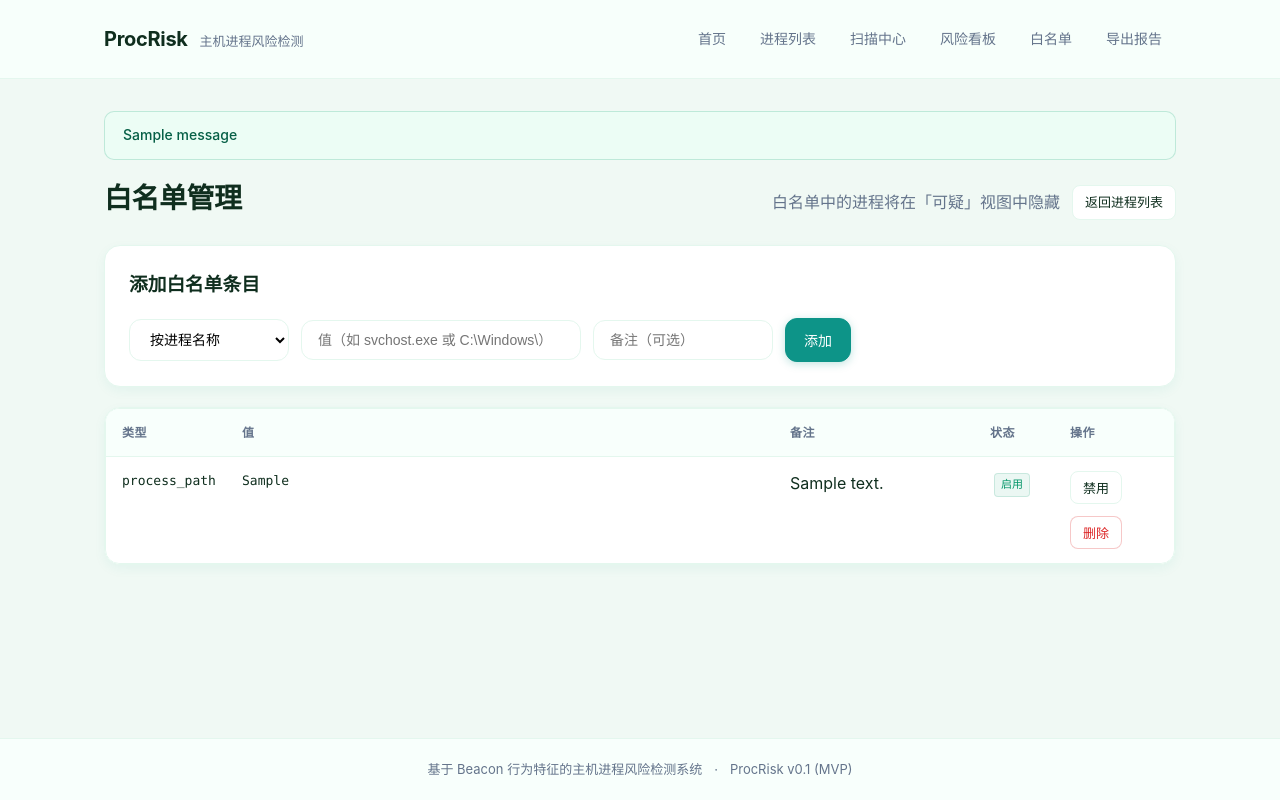
After one commit to oumi-2and11/beacon_proc_risk, a Flask app: page /allowlist/ in a window 1280 px wide. The commit adds this page. Run offline with Flask 3, Linux system fonts and the light colour scheme; tables that the repository leaves empty hold one stand-in row (values such as "Sample post"); one stand-in notice (Sample message) is shown.

Commit message:
进程扫描添加白名单功能，增加白名单页面

```diff
--- a/utils/process_collector/collector.py
+++ b/utils/process_collector/collector.py
@@ -70,6 +70,8 @@ def sync_process_catalog(process_info: ProcessInfo, db_session) -> "ProcessCatal
             existing.name = process_info.name
         if process_info.exe_path:
             existing.exe_path = process_info.exe_path
+        existing.path_suspicious = process_info.path_suspicious
+        existing.parent_child_suspicious = process_info.parent_child_suspicious
         return existing
 
     record = ProcessCatalog(
@@ -84,6 +86,8 @@ def sync_process_catalog(process_info: ProcessInfo, db_session) -> "ProcessCatal
         parent_name=process_info.parent_name,
         is_system=process_info.is_system,
         signed_status=process_info.signed_status,
+        path_suspicious=process_info.path_suspicious,
+        parent_child_suspicious=process_info.parent_child_suspicious,
     )
     db_session.add(record)
     db_session.flush()
--- a/utils/process_collector/models.py
+++ b/utils/process_collector/models.py
@@ -26,6 +26,8 @@ class ProcessInfo:
     connections: List[dict] = field(default_factory=list)
     cpu_percent: float = 0.0
     memory_rss: int = 0
+    path_suspicious: bool = False
+    parent_child_suspicious: bool = False
 
     def to_dict(self) -> dict:
         return {
--- a/webapp/__init__.py
+++ b/webapp/__init__.py
@@ -15,6 +15,7 @@ def create_app():
     from webapp.views.dashboard_view import dashboard_bp
     from webapp.views.export_view import export_bp
     from webapp.views.api import api_bp
+    from webapp.views.allowlist_view import allowlist_bp
 
     # 首页
     app.register_blueprint(main_bp)
@@ -34,4 +35,7 @@ def create_app():
     # API：/api/
     app.register_blueprint(api_bp, url_prefix="/api")
 
+    # 白名单：/allowlist/
+    app.register_blueprint(allowlist_bp, url_prefix="/allowlist")
+
     return app
--- a/webapp/models.py
+++ b/webapp/models.py
@@ -112,6 +112,8 @@ class ProcessCatalog(db.Model):
         db.Enum("unknown", "signed", "unsigned", "invalid"),
         nullable=False, default="unknown",
     )
+    path_suspicious = db.Column(db.Boolean, nullable=False, default=False)
+    parent_child_suspicious = db.Column(db.Boolean, nullable=False, default=False)
     first_seen_at = db.Column(
         db.DateTime, nullable=False, default=lambda: datetime.utcnow()
     )
--- a/webapp/static/css/main.css
+++ b/webapp/static/css/main.css
@@ -531,3 +531,103 @@ a:hover{
     font-size: 24px;
   }
 }
+
+/* ---- Filter Tabs ---- */
+.filter-tabs{
+  display: flex;
+  gap: 4px;
+  margin-bottom: 20px;
+}
+
+.filter-tabs .tab{
+  display: inline-flex;
+  align-items: center;
+  gap: 8px;
+  padding: 10px 18px;
+  border-radius: 12px;
+  font-size: 14px;
+  font-weight: 500;
+  color: var(--muted);
+  background: var(--card);
+  border: 1px solid var(--border-light);
+  cursor: pointer;
+  transition: all 0.2s ease;
+  text-decoration: none;
+}
+
+.filter-tabs .tab:hover{
+  background: var(--bg-alt);
+  border-color: var(--border);
+  text-decoration: none;
+}
+
+.filter-tabs .tab.active{
+  background: var(--primary);
+  color: #fff;
+  border-color: var(--primary);
+}
+
+.tab-count{
+  font-size: 12px;
+  padding: 2px 8px;
+  border-radius: 999px;
+  background: rgba(0,0,0,0.08);
+}
+
+.filter-tabs .tab.active .tab-count{
+  background: rgba(255,255,255,0.2);
+}
+
+/* ---- Risk Tags ---- */
+.risk-tag{
+  display: inline-block;
+  font-size: 11px;
+  padding: 2px 6px;
+  border-radius: 4px;
+  margin-left: 4px;
+  font-weight: 500;
+  vertical-align: middle;
+}
+
+.tag-suspicious{
+  color: var(--mid);
+  background: rgba(217, 119, 6, 0.1);
+  border: 1px solid rgba(217, 119, 6, 0.2);
+}
+
+.tag-unsigned{
+  color: var(--high);
+  background: rgba(220, 38, 38, 0.08);
+  border: 1px solid rgba(220, 38, 38, 0.15);
+}
+
+.tag-safe{
+  color: var(--low);
+  background: rgba(5, 150, 105, 0.08);
+  border: 1px solid rgba(5, 150, 105, 0.15);
+}
+
+/* ---- Flash Messages ---- */
+.flash-messages{
+  margin-bottom: 16px;
+}
+
+.flash{
+  padding: 12px 18px;
+  border-radius: 10px;
+  font-size: 14px;
+  font-weight: 500;
+  margin-bottom: 8px;
+}
+
+.flash-success{
+  background: #ecfdf5;
+  color: #065f46;
+  border: 1px solid rgba(5, 150, 105, 0.2);
+}
+
+.flash-error{
+  background: #fef2f2;
+  color: #991b1b;
+  border: 1px solid rgba(220, 38, 38, 0.2);
+}
--- /dev/null
+++ b/webapp/templates/allowlist.html
@@ -0,0 +1,72 @@
+{% extends "layout.html" %}
+{% block title %}白名单管理 - ProcRisk{% endblock %}
+
+{% block content %}
+<div class="page-title">
+  <h2>白名单管理</h2>
+  <div class="hstack">
+    <span class="muted">白名单中的进程将在「可疑」视图中隐藏</span>
+    <a class="btn btn-sm" href="{{ url_for('process.list_processes') }}">返回进程列表</a>
+  </div>
+</div>
+
+<!-- 添加条目 -->
+<div class="card">
+  <h3 style="margin-top:0;">添加白名单条目</h3>
+  <form method="post" action="{{ url_for('allowlist.add_entry') }}" class="hstack">
+    <select class="input" name="type" style="width:160px;">
+      <option value="process_name">按进程名称</option>
+      <option value="process_path">按进程路径</option>
+      <option value="remote_ip">按远端 IP</option>
+    </select>
+    <input class="input" type="text" name="value" placeholder="值（如 svchost.exe 或 C:\Windows\）" required>
+    <input class="input" type="text" name="note" placeholder="备注（可选）" style="width:180px;">
+    <button class="btn primary" type="submit">添加</button>
+  </form>
+</div>
+
+<!-- 条目列表 -->
+<div class="card" style="padding:0; overflow:hidden;">
+  <table class="table table-fixed">
+    <thead>
+      <tr>
+        <th style="width:120px;">类型</th>
+        <th>值</th>
+        <th style="width:200px;">备注</th>
+        <th style="width:80px;">状态</th>
+        <th style="width:120px;">操作</th>
+      </tr>
+    </thead>
+    <tbody>
+      {% for e in entries %}
+      <tr>
+        <td class="mono">{{ e.type }}</td>
+        <td class="mono cell-ellipsis" title="{{ e.value }}">{{ e.value }}</td>
+        <td class="cell-ellipsis" title="{{ e.note }}">{{ e.note or '' }}</td>
+        <td>
+          {% if e.enabled %}
+            <span class="risk-tag tag-safe">启用</span>
+          {% else %}
+            <span class="risk-tag tag-unsigned">禁用</span>
+          {% endif %}
+        </td>
+        <td>
+          <div class="hstack">
+            <form method="post" action="{{ url_for('allowlist.toggle_entry', entry_id=e.id) }}">
+              <button class="btn btn-sm" type="submit">{{ '禁用' if e.enabled else '启用' }}</button>
+            </form>
+            <form method="post" action="{{ url_for('allowlist.delete_entry', entry_id=e.id) }}"
+                  onsubmit="return confirm('确定删除此条目？')">
+              <button class="btn btn-sm danger" type="submit">删除</button>
+            </form>
+          </div>
+        </td>
+      </tr>
+      {% endfor %}
+      {% if entries|length == 0 %}
+      <tr><td colspan="5" class="muted" style="text-align:center; padding:24px;">暂无白名单条目</td></tr>
+      {% endif %}
+    </tbody>
+  </table>
+</div>
+{% endblock %}
--- a/webapp/templates/layout.html
+++ b/webapp/templates/layout.html
@@ -20,12 +20,22 @@
         <a class="nav-link" href="{{ url_for('process.list_processes') }}">进程列表</a>
         <a class="nav-link" href="{{ url_for('scan.list_scans') }}">扫描中心</a>
         <a class="nav-link" href="{{ url_for('dashboard.dashboard') }}">风险看板</a>
+        <a class="nav-link" href="{{ url_for('allowlist.list_allowlist') }}">白名单</a>
         <a class="nav-link" href="{{ url_for('export.export_home') }}">导出报告</a>
       </nav>
     </div>
   </header>
 
   <main class="container">
+    {% with messages = get_flashed_messages(with_categories=true) %}
+    {% if messages %}
+    <div class="flash-messages">
+      {% for category, message in messages %}
+      <div class="flash flash-{{ category }}">{{ message }}</div>
+      {% endfor %}
+    </div>
+    {% endif %}
+    {% endwith %}
     {% block content %}{% endblock %}
   </main>
 
--- /dev/null
+++ b/webapp/views/allowlist_view.py
@@ -0,0 +1,94 @@
+from flask import Blueprint, render_template, request, redirect, url_for, flash
+
+from webapp.db import db
+from webapp.models import Allowlist
+
+allowlist_bp = Blueprint("allowlist", __name__)
+
+DEFAULT_ALLOWLIST = [
+    ("process_name", "svchost.exe", "Windows 服务主机"),
+    ("process_name", "csrss.exe", "客户端/服务器运行时子系统"),
+    ("process_name", "lsass.exe", "本地安全认证"),
+    ("process_name", "services.exe", "服务控制管理器"),
+    ("process_name", "winlogon.exe", "Windows 登录"),
+    ("process_name", "dwm.exe", "桌面窗口管理器"),
+    ("process_name", "explorer.exe", "Windows 资源管理器"),
+    ("process_name", "taskhostw.exe", "任务主机"),
+    ("process_name", "RuntimeBroker.exe", "运行时代理"),
+    ("process_path", "C:\\Windows\\System32\\", "System32 目录"),
+]
+
+
+@allowlist_bp.route("/", methods=["GET"])
+def list_allowlist():
+    """白名单管理页，首次访问自动填充默认条目。"""
+    if Allowlist.query.count() == 0:
+        for atype, value, note in DEFAULT_ALLOWLIST:
+            db.session.add(Allowlist(type=atype, value=value, note=note, enabled=True))
+        db.session.commit()
+
+    entries = Allowlist.query.order_by(Allowlist.type, Allowlist.value).all()
+    return render_template("allowlist.html", entries=entries)
+
+
+@allowlist_bp.route("/add", methods=["POST"])
+def add_entry():
+    etype = request.form.get("type", "").strip()
+    value = request.form.get("value", "").strip()
+    note = request.form.get("note", "").strip()
+
+    if not etype or not value:
+        flash("类型和值不能为空", "error")
+        return redirect(url_for("allowlist.list_allowlist"))
+
+    existing = Allowlist.query.filter_by(type=etype, value=value).first()
+    if existing:
+        flash("该白名单条目已存在", "error")
+        return redirect(url_for("allowlist.list_allowlist"))
+
+    entry = Allowlist(type=etype, value=value, note=note or None, enabled=True)
+    db.session.add(entry)
+    db.session.commit()
+    flash("白名单条目已添加", "success")
+    return redirect(url_for("allowlist.list_allowlist"))
+
+
+@allowlist_bp.route("/<int:entry_id>/toggle", methods=["POST"])
+def toggle_entry(entry_id):
+    entry = Allowlist.query.get_or_404(entry_id)
+    entry.enabled = not entry.enabled
+    db.session.commit()
+    return redirect(url_for("allowlist.list_allowlist"))
+
+
+@allowlist_bp.route("/<int:entry_id>/delete", methods=["POST"])
+def delete_entry(entry_id):
+    entry = Allowlist.query.get_or_404(entry_id)
+    db.session.delete(entry)
+    db.session.commit()
+    flash("白名单条目已删除", "success")
+    return redirect(url_for("allowlist.list_allowlist"))
+
+
+@allowlist_bp.route("/quick-add", methods=["POST"])
+def quick_add():
+    """从进程详情页快速添加白名单。"""
+    add_type = request.form.get("add_type", "process_name")
+    value = request.form.get("value", "").strip()
+    note = request.form.get("note", "从进程详情页添加")
+    pid = request.form.get("pid", "")
+
+    if not value:
+        flash("值不能为空", "error")
+        return redirect(url_for("process.process_detail", pid=pid))
+
+    existing = Allowlist.query.filter_by(type=add_type, value=value).first()
+    if not existing:
+        entry = Allowlist(type=add_type, value=value, note=note, enabled=True)
+        db.session.add(entry)
+        db.session.commit()
+        flash(f"已将 {value} 添加到白名单", "success")
+    else:
+        flash("该条目已在白名单中", "error")
+
+    return redirect(url_for("process.process_detail", pid=pid))
```
Also changed, not shown: utils/process_collector/windows.py (+14 -2 lines), webapp/templates/process_detail.html (+54 -0 lines), webapp/templates/processes.html (+28 -5 lines), webapp/views/process_view.py (+80 -9 lines).
